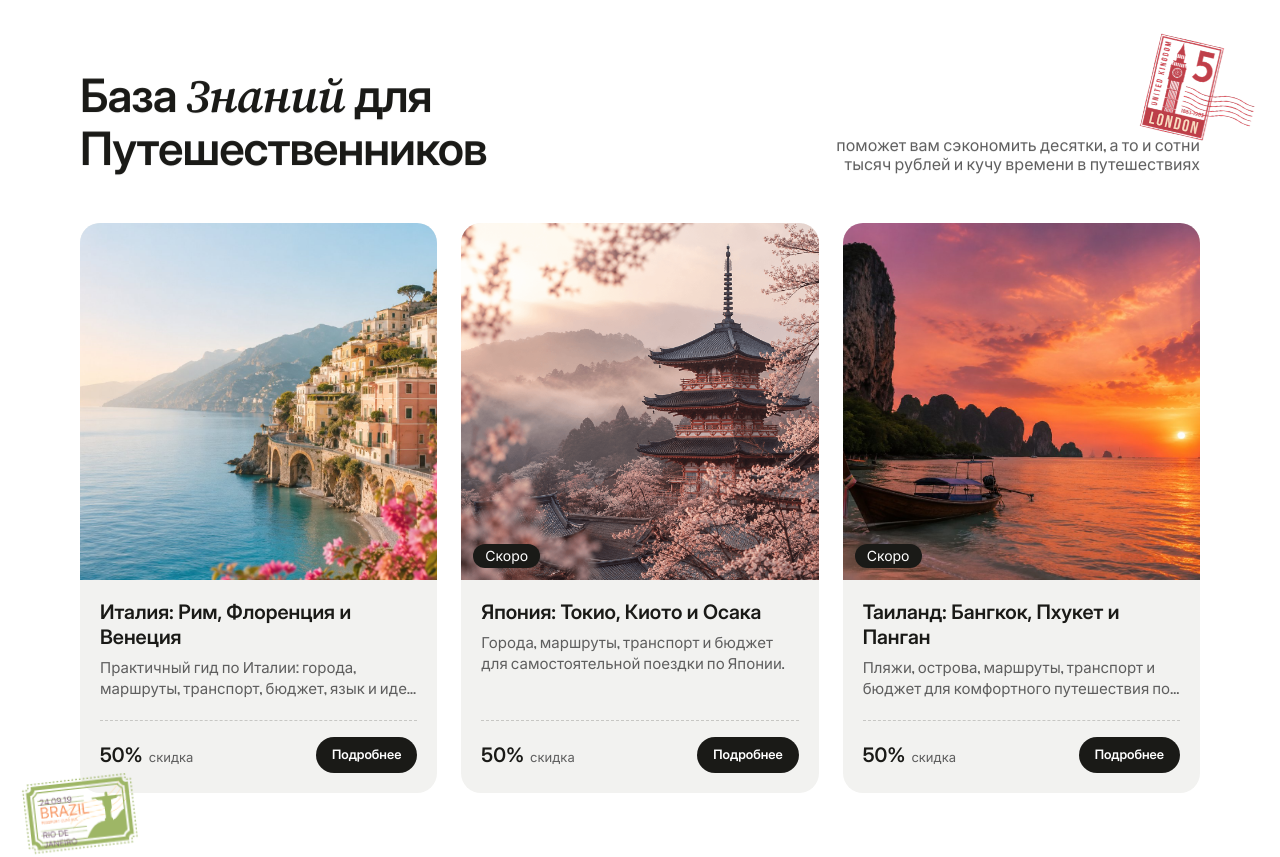
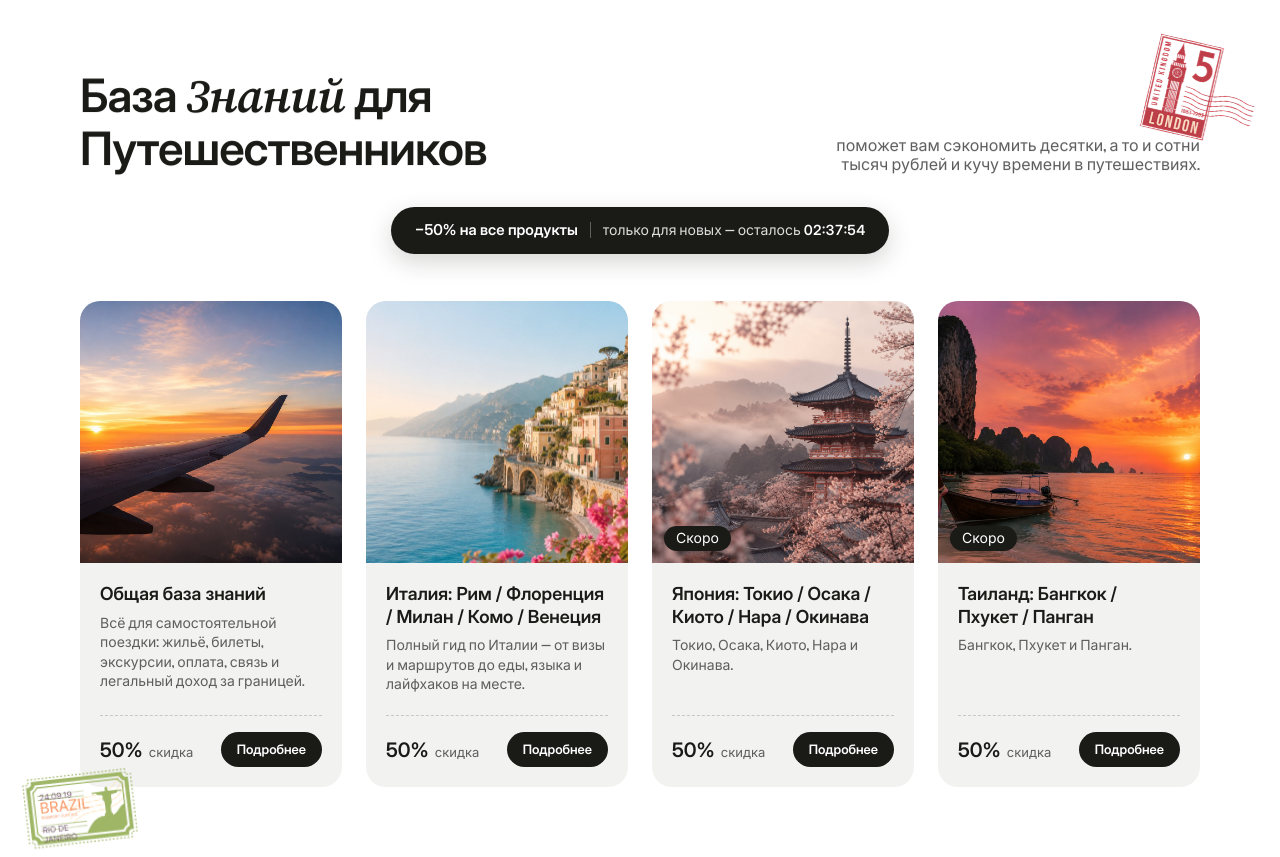
Before and after one commit to Zafarovpolat/travelAURA, a Next.js app: page / in a window 1280 px wide. Shown: the part 2320-3177 px from the top of the page. Built offline with nearby package versions, Linux system fonts and the light colour scheme.

Commit message:
Block3: 4 products + full expandable descriptions + 50% discount countdown; ribbon restores Japan; block4 desc/button spacing fix
Co-Authored-By: Claude Opus 4.8 (1M context) <noreply@anthropic.com>

```diff
--- a/src/app/globals.css
+++ b/src/app/globals.css
@@ -305,15 +305,14 @@ html.lenis body {
 }
 
 /* expandable catalog cards */
-.exp-desc {
-  display: -webkit-box;
-  -webkit-box-orient: vertical;
-  -webkit-line-clamp: 2;
-  overflow: hidden;
-  transition: max-height 0.4s ease;
+.exp-full {
+  display: none;
 }
-[data-open="1"] .exp-desc {
-  -webkit-line-clamp: unset;
+[data-open="1"] .exp-full {
+  display: block;
+}
+[data-open="1"] .exp-short {
+  display: none;
 }
 
 /* =========================================================================
--- a/src/components/sections/CitiesMarquee.tsx
+++ b/src/components/sections/CitiesMarquee.tsx
@@ -2,6 +2,7 @@
 
 const ITEMS = [
   { label: "Италия", flag: "/images/cujjMXLnRh0ubB7Y9PHKkqUqHng.png" },
+  { label: "Япония", flag: "/images/uecbId5oKZ2rjlROouIcuGPtQ.svg" },
   { label: "Таиланд", flag: "/images/MRnUANnt1GkkM6MXqkEUxrts.png" },
 ];
 
--- /dev/null
+++ b/src/components/sections/DiscountTimer.tsx
@@ -0,0 +1,38 @@
+"use client";
+
+import { useEffect, useRef } from "react";
+
+/**
+ * 50% discount countdown — starts at 2h38m for each new visitor (persisted in
+ * localStorage so it keeps counting down across reloads).
+ */
+export function DiscountTimer() {
+  const ref = useRef<HTMLSpanElement>(null);
+
+  useEffect(() => {
+    const KEY = "ta_discount_end";
+    let end = Number(localStorage.getItem(KEY));
+    if (!end || end < Date.now()) {
+      end = Date.now() + (2 * 3600 + 38 * 60) * 1000;
+      localStorage.setItem(KEY, String(end));
+    }
+    const p = (n: number) => String(n).padStart(2, "0");
+    const fmt = (ms: number) => {
+      if (ms < 0) ms = 0;
+      const s = Math.floor(ms / 1000);
+      return `${p(Math.floor(s / 3600))}:${p(Math.floor((s % 3600) / 60))}:${p(s % 60)}`;
+    };
+    const tick = () => {
+      if (ref.current) ref.current.textContent = fmt(end - Date.now());
+    };
+    tick();
+    const id = window.setInterval(tick, 1000);
+    return () => window.clearInterval(id);
+  }, []);
+
+  return (
+    <span ref={ref} data-countdown className="tabular-nums">
+      02:38:00
+    </span>
+  );
+}
--- a/src/components/sections/TopSeason.tsx
+++ b/src/components/sections/TopSeason.tsx
@@ -51,7 +51,7 @@ function Slide({
       />
       <div className="flex flex-1 flex-col p-6">
         <h3 className="t-h3 text-ink">{title}</h3>
-        <p className="t-body mt-3 text-gray">{desc}</p>
+        <p className="t-body mb-6 mt-3 text-gray">{desc}</p>
         <button className="mt-auto flex w-fit items-center gap-3 rounded-full bg-ink py-1.5 pl-6 pr-1.5 text-white transition-opacity hover:opacity-90">
           <span className="font-display text-[16px] font-medium">Подробнее</span>
           <span className="flex h-9 w-9 items-center justify-center rounded-full bg-white">
--- a/src/components/sections/Tours.tsx
+++ b/src/components/sections/Tours.tsx
@@ -1,38 +1,106 @@
 /* eslint-disable @next/next/no-img-element */
 import { Reveal } from "./Reveal";
+import { DiscountTimer } from "./DiscountTimer";
 
 type Guide = {
   img: string;
   title: string;
-  desc: string;
+  teaser: string;
+  full: React.ReactNode;
   soon?: boolean;
 };
 
+function Bullets({ items }: { items: string[] }) {
+  return (
+    <ul className="list-disc space-y-1 pl-4">
+      {items.map((t, i) => (
+        <li key={i}>{t}</li>
+      ))}
+    </ul>
+  );
+}
+
 const GUIDES: Guide[] = [
   {
+    img: "/images/prod-general.jpg",
+    title: "Общая база знаний",
+    teaser:
+      "Всё для самостоятельной поездки: жильё, билеты, экскурсии, оплата, связь и легальный доход за границей.",
+    full: (
+      <Bullets
+        items={[
+          "где выгодно брать отели / каучсерфинг (бесплатное жилье)",
+          "дешевые / субсидированные авиабилеты",
+          "дешевые экскурсии",
+          "как составлять сложные туры самому",
+          "где может помочь нейронка",
+          "карты / оплата",
+          "дешевые esim / интернет заграницей",
+          "бронь авиабилетов для виз",
+          "международный легализованный доход: ИП Грузии (1% налога)",
+        ]}
+      />
+    ),
+  },
+  {
     img: "/images/prod-italy.jpg",
-    title: "Италия: Рим, Флоренция и Венеция",
-    desc: "Практичный гид по Италии: города, маршруты, транспорт, бюджет, язык и идеи для насыщенной поездки.",
+    title: "Италия: Рим / Флоренция / Милан / Комо / Венеция",
+    teaser:
+      "Полный гид по Италии — от визы и маршрутов до еды, языка и лайфхаков на месте.",
+    full: (
+      <div className="space-y-3">
+        <div>
+          <p className="font-semibold text-ink">База перед поездкой:</p>
+          <Bullets
+            items={[
+              "Виза",
+              "Города, обязательные для посещения",
+              "Куда сходить",
+              "Контакты",
+              "транспорт: такси, метро, поезда дальнего следования, автобусы",
+              "Когда ехать",
+              "бюджет",
+              "готовые маршруты",
+            ]}
+          />
+        </div>
+        <div>
+          <p className="font-semibold text-ink">Про быт на месте</p>
+          <Bullets
+            items={[
+              "Еда",
+              "Язык: основные итальянские слова",
+              "Лайфхаки — билеты без очередей, музейные карты, обходные пути",
+              "Шоппинг и что привезти",
+              "Полезные приложения",
+              "Безопасность и типичные разводы туристов",
+            ]}
+          />
+        </div>
+      </div>
+    ),
   },
   {
     img: "/images/LGj6z4TDM3zL3Uv8ViTYEB4rUY.png",
-    title: "Япония: Токио, Киото и Осака",
-    desc: "Города, маршруты, транспорт и бюджет для самостоятельной поездки по Японии.",
+    title: "Япония: Токио / Осака / Киото / Нара / Окинава",
+    teaser: "Токио, Осака, Киото, Нара и Окинава.",
+    full: <p>Скоро — материалы готовятся.</p>,
     soon: true,
   },
   {
     img: "/images/prod-thailand.jpg",
-    title: "Таиланд: Бангкок, Пхукет и Панган",
-    desc: "Пляжи, острова, маршруты, транспорт и бюджет для комфортного путешествия по Таиланду.",
+    title: "Таиланд: Бангкок / Пхукет / Панган",
+    teaser: "Бангкок, Пхукет и Панган.",
+    full: <p>Скоро — материалы готовятся.</p>,
     soon: true,
   },
 ];
 
-function GuideCard({ img, title, desc, soon }: Guide) {
+function GuideCard({ img, title, teaser, full, soon }: Guide) {
   return (
     <div
       data-expand
-      className="group relative flex w-full shrink-0 cursor-pointer flex-col overflow-hidden rounded-[20px] bg-[#f2f2f0] sm:w-[calc((100%-3rem)/3)]"
+      className="group relative flex cursor-pointer flex-col overflow-hidden rounded-[20px] bg-[#f2f2f0]"
     >
       <div className="relative">
         <img
@@ -49,12 +117,15 @@ function GuideCard({ img, title, desc, soon }: Guide) {
       </div>
 
       <div className="flex flex-1 flex-col p-5">
-        <h3 className="font-display text-[20px] font-semibold leading-tight text-ink">
+        <h3 className="font-display text-[18px] font-semibold leading-tight text-ink">
           {title}
         </h3>
-        <p className="exp-desc mt-2 font-stack text-[15px] leading-[1.4] text-gray">
-          {desc}
+        <p className="exp-short mt-2 font-stack text-[14px] leading-[1.4] text-gray">
+          {teaser}
         </p>
+        <div className="exp-full mt-2 font-stack text-[13.5px] leading-[1.45] text-gray">
+          {full}
+        </div>
         <div className="mt-auto pt-5">
           <div className="border-t border-dashed border-ink/20" />
           <div className="mt-4 flex items-center justify-between">
@@ -85,17 +156,31 @@ export function Tours() {
           </h2>
           <p className="t-body max-w-[380px] text-gray md:text-right">
             поможет вам сэкономить десятки, а то и сотни тысяч рублей и кучу
-            времени в путешествиях
+            времени в путешествиях.
           </p>
+        </Reveal>
+
+        {/* 50% discount + countdown for new visitors */}
+        <Reveal delay={60} className="mt-8 flex justify-center">
+          <div className="inline-flex flex-wrap items-center justify-center gap-x-3 gap-y-1 rounded-full bg-ink px-6 py-3 text-white shadow-[0_8px_24px_rgba(26,26,23,0.18)]">
+            <span className="font-display text-[15px] font-semibold">
+              −50% на все продукты
+            </span>
+            <span className="hidden h-4 w-px bg-white/30 sm:block" />
+            <span className="font-stack text-[14px] text-white/85">
+              только для новых — осталось{" "}
+              <span className="font-display font-semibold text-white">
+                <DiscountTimer />
+              </span>
+            </span>
+          </div>
         </Reveal>
       </div>
 
-      <Reveal delay={80} className="mx-auto mt-12 max-w-[1200px] px-10">
-        <div className="flex flex-col gap-6 sm:flex-row sm:items-stretch">
-          {GUIDES.map((g) => (
-            <GuideCard key={g.title} {...g} />
-          ))}
-        </div>
+      <Reveal delay={80} className="mx-auto mt-12 grid max-w-[1200px] grid-cols-1 gap-6 px-10 sm:grid-cols-2 xl:grid-cols-4">
+        {GUIDES.map((g, i) => (
+          <GuideCard key={i} {...g} />
+        ))}
       </Reveal>
 
       {/* decorative travel stamps */}
```
